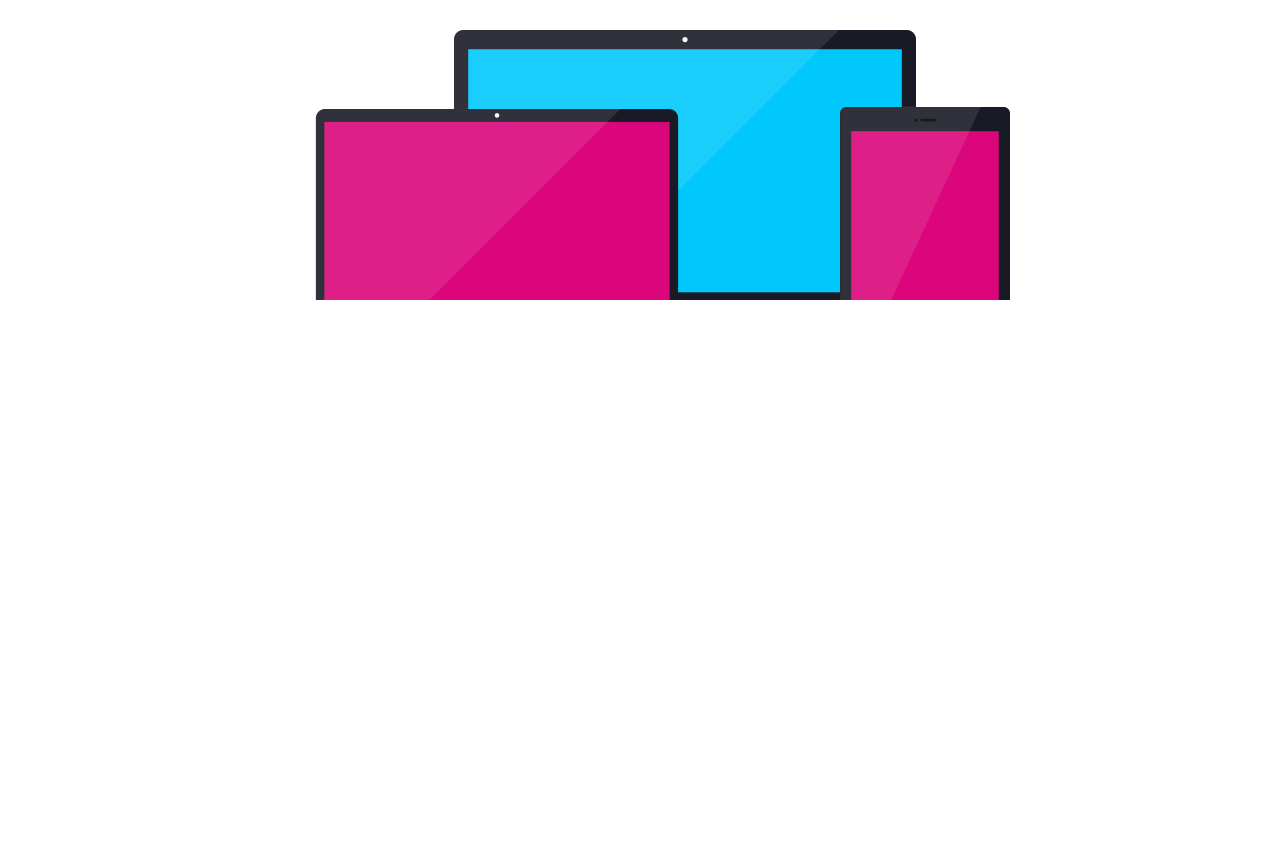
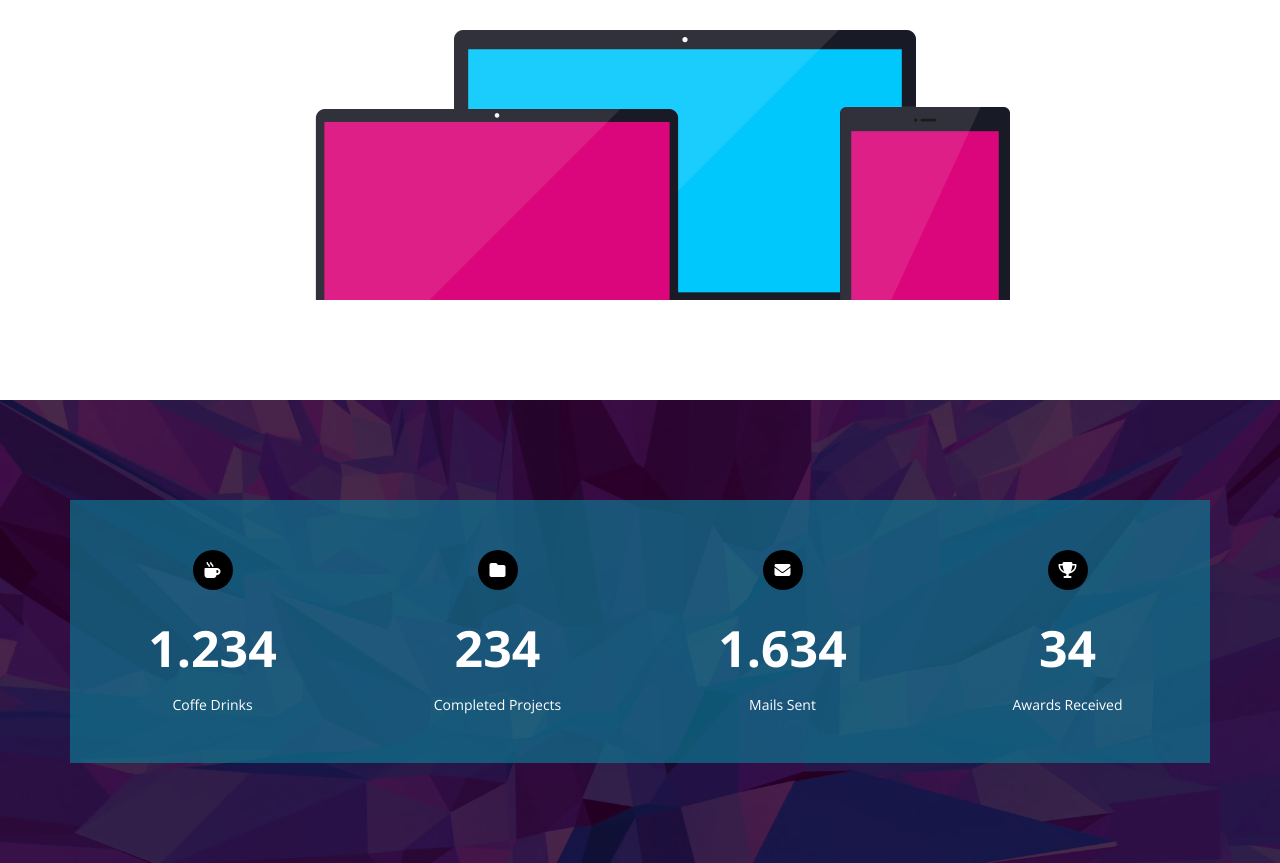
Before and after one commit to abdelkarim-el-manssouri/css-template-2, a plain HTML site: page index.html in a window 1280 px wide. Shown: the part 4413-5276 px from the top of the page. Before the commit the page ends 4713 px from the top, so only its background shows below. Drawn offline with nearby package versions, Linux system fonts and the light colour scheme.

Commit message:
statistics section done

```diff
--- a/css/style.css
+++ b/css/style.css
@@ -535,6 +535,7 @@ header {
 /* about end */
 .about {
   padding-top: var(--section-padding);
+  margin-bottom: var(--section-padding);
   overflow: hidden;
   text-align: center;
   .container {
@@ -557,3 +558,78 @@ header {
   }
 }
 /* about end */
+/* stats end */
+.stats {
+  padding-block: var(--section-padding);
+  background-image: url("../images/stats.png");
+  align-items: center;
+  background-size: cover;
+  position: relative;
+  .container {
+    display: flex;
+    flex-wrap: wrap;
+    position: relative;
+    .box {
+      background-color: var(--transparent-color);
+      padding: 50px;
+      text-align: center;
+      color: white;
+      i {
+        width: 40px;
+        height: 40px;
+        background-color: black;
+        align-items: center;
+        display: flex;
+        justify-content: center;
+        border-radius: 50%;
+        margin: 0 auto 30px;
+      }
+      .number {
+        font-size: 50px;
+        font-weight: bold;
+        margin: 0 0 20px;
+      }
+      p {
+        font-size: 14px;
+        text-transform: capitalize;
+      }
+    }
+  }
+}
+.stats::before {
+  content: "";
+  position: absolute;
+  top: 0;
+  left: 0;
+  background-color: rgb(0 0 0 / 70%);
+  width: 100%;
+  height: 100%;
+}
+@media (max-width: 767px) {
+  .stats {
+    .container {
+      .box {
+        flex-basis: 100%;
+      }
+    }
+  }
+}
+@media (min-width: 768px) {
+  .stats {
+    .container {
+      .box {
+        flex-basis: 50%;
+      }
+    }
+  }
+}
+@media (min-width: 992px) {
+  .stats {
+    .container {
+      .box {
+        flex-basis: 25%;
+      }
+    }
+  }
+}
+/* stats end */
--- a/index.html
+++ b/index.html
@@ -272,5 +272,34 @@
       </div>
     </section>
     <!-- about section end -->
+    <!-- stats section start -->
+    <section class="stats">
+      <div class="container">
+        <div class="box">
+          <i class="fas fa-mug-hot"></i>
+          <div class="number">1.234</div>
+          <p>coffe drinks</p>
+        </div>
+
+        <div class="box">
+          <i class="fas fa-folder"></i>
+          <div class="number">234</div>
+          <p>completed projects</p>
+        </div>
+
+        <div class="box">
+          <i class="fas fa-envelope"></i>
+          <div class="number">1.634</div>
+          <p>mails sent</p>
+        </div>
+
+        <div class="box">
+          <i class="fas fa-trophy"></i>
+          <div class="number">34</div>
+          <p>awards received</p>
+        </div>
+      </div>
+    </section>
+    <!-- stats section end -->
   </body>
 </html>
```
